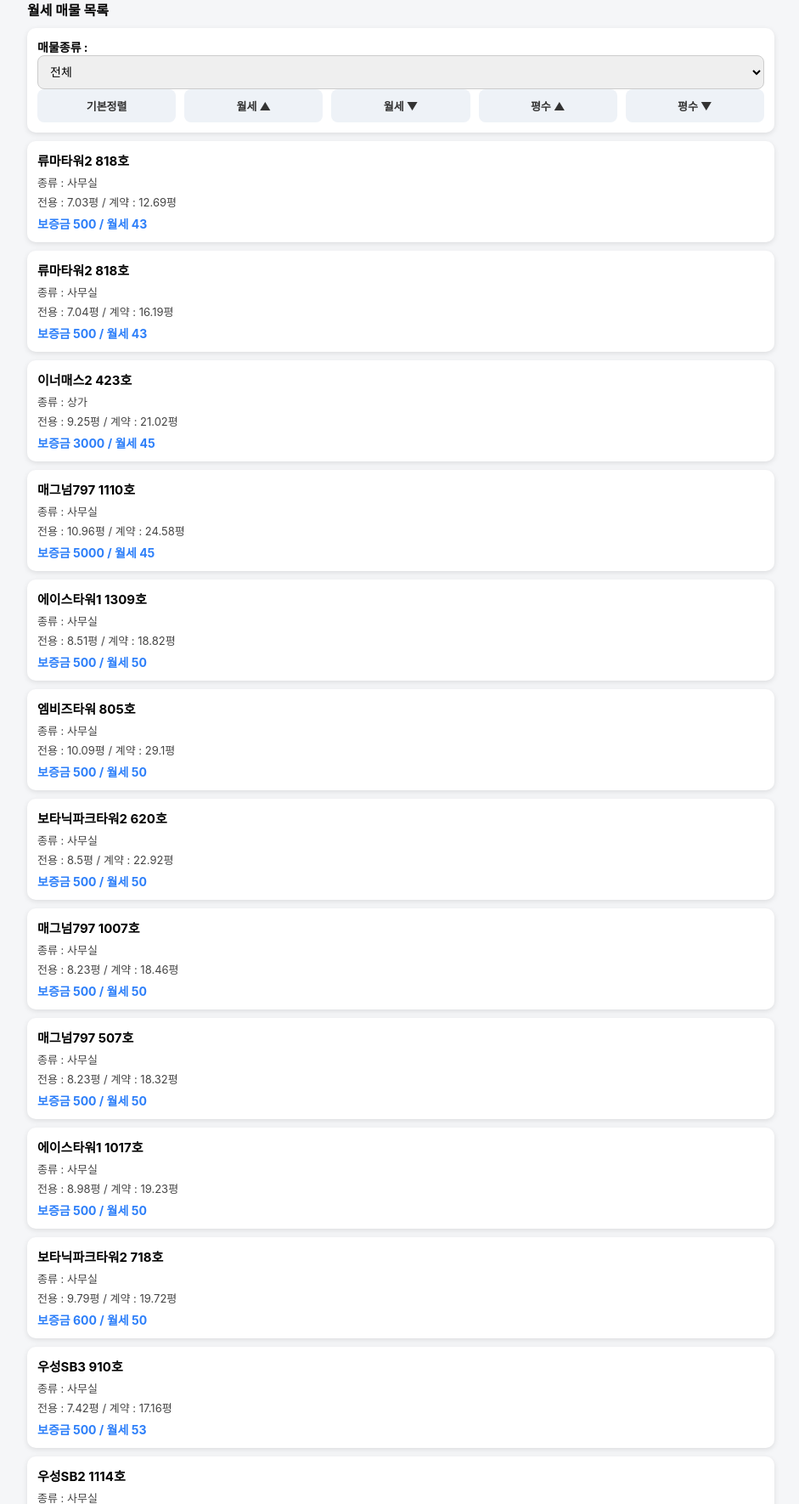
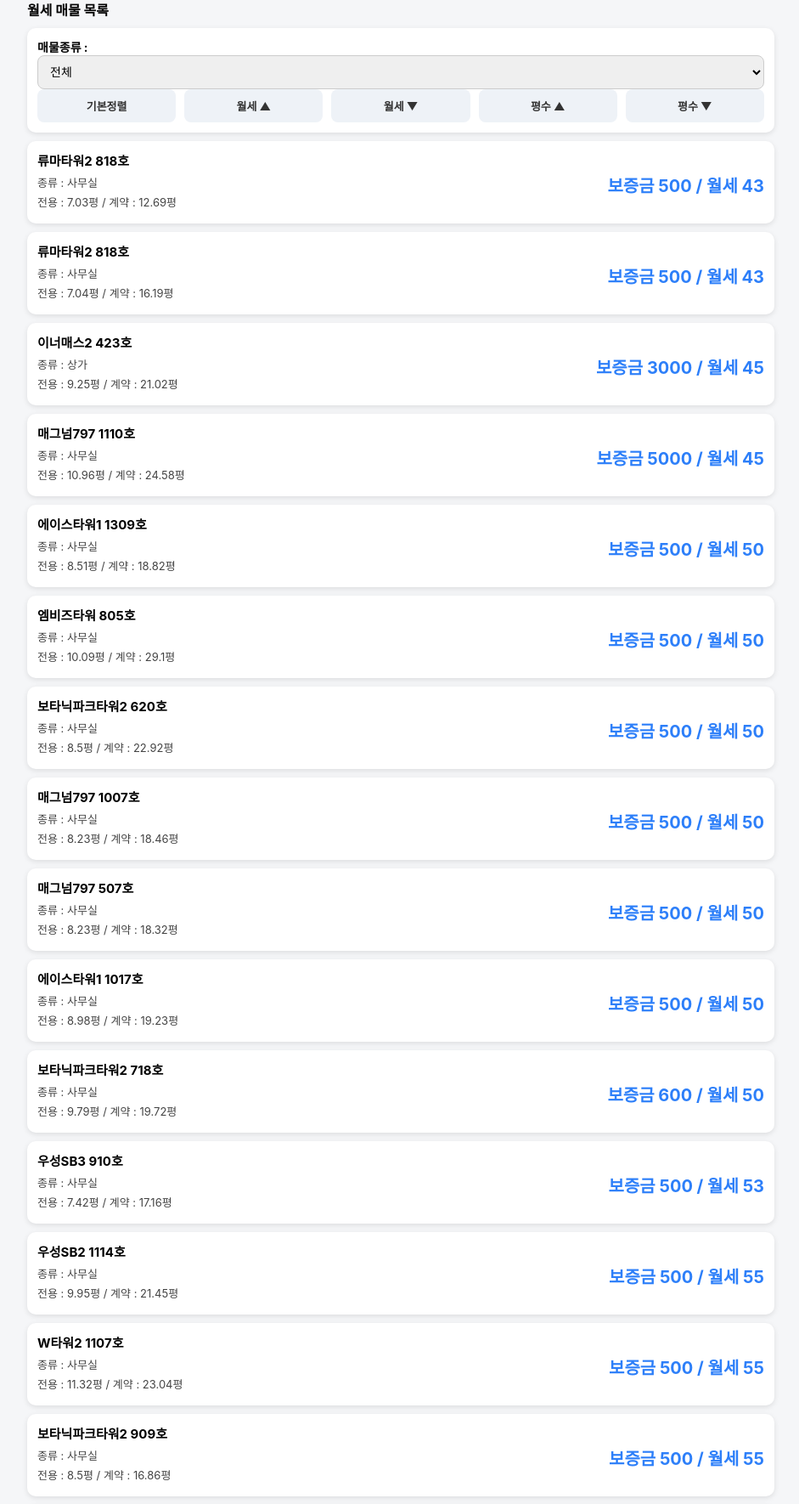
Before and after one commit to manki3/mrefs-system, a Flask app: page / in a window 1280 px wide. Shown: the part 212-1982 px from the top of the page at 85% size, without its empty margins (168-1109 px from the left). Run offline with Flask 3, Linux system fonts and the light colour scheme; a user stored in the database is signed in; data comes from the database, SQL or seed files in the repository.

Commit message:
Deploy current working state

```diff
--- a/templates/base.html
+++ b/templates/base.html
@@ -63,6 +63,44 @@ body {
 }
 
 
+/* 모바일에서 숨길 요소 */
+@media (max-width: 800px) {
+    .pc-only {
+        display: none !important;
+    }
+}
+
+
+/* 매물 카드 레이아웃 */
+.card-row {
+    display: flex;
+    justify-content: space-between;
+    align-items: center;
+}
+
+.card-left {
+    flex: 1;
+}
+
+.card-right {
+    text-align: right;
+    min-width: 160px;
+}
+
+/* 가격을 가로 한 줄로 */
+.price {
+    display: flex;
+    justify-content: flex-end;
+    gap: 8px;
+
+    font-weight: bold;
+    color: #2d7ff9;
+    font-size: 16px;
+}
+
+
+
+
 /* ===== PC 전용 UI ===== */
 @media (min-width: 801px) {
 
@@ -81,6 +119,9 @@ body {
         display: flex !important;
         flex-direction: row !important;
         gap: 10px !important;
+    }
+    .price {
+        font-size: 20px !important;
     }
 
     .sort-buttons a {
--- a/templates/index.html
+++ b/templates/index.html
@@ -41,10 +41,13 @@
     <a href="/?mode=rent">월세</a>
     <a href="/?mode=sale">매매</a>
     <a href="/search">검색</a>
-    <a href="{{ url_for('quick_add') }}">매물등록</a>
-    <a href="/excel_upload">최신화</a>
+
+    <a href="{{ url_for('quick_add') }}" class="pc-only">매물등록</a>
+    <a href="/excel_upload" class="pc-only">최신화</a>
+
     <a href="/collections">내 리스트</a>
 </div>
+
 
 <div class="card info-box">
     <div>📅 최신화 날짜 : {{ upload_time }}</div>
@@ -100,9 +103,9 @@
 
 <div class="card property-card">
 
-    <div class="title">
-        {{ p.building_name }}
-    </div>
+    <div class="card-row">
+        <div class="card-left">
+            <div class="title">{{ p.building_name }}</div>
 
             <div class="detail">
                 종류 : {{ p.property_type }}
@@ -112,18 +115,17 @@
                 전용 : {{ p.exclusive_area }}평 /
                 계약 : {{ p.contract_area }}평
             </div>
+        </div>
 
-    {% if mode == "sale" %}
-        <div class="price">
-            매매가 : {{ format_sale_price_korean(p.sale_price) }}
-        </div>
-    {% else %}
+        <div class="card-right">
             <div class="price">
                 보증금 {{ p.deposit }} / 월세 {{ p.rent }}
             </div>
-    {% endif %}
+        </div>
+    </div>
 
 </div>
+
 
 {% endfor %}
 
```
Lines whose indentation alone changed are shown as unchanged.
